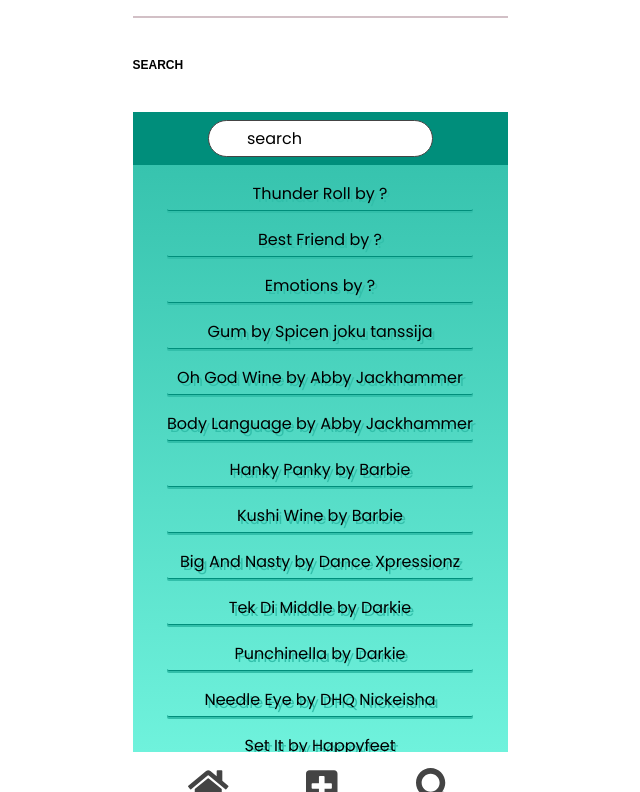
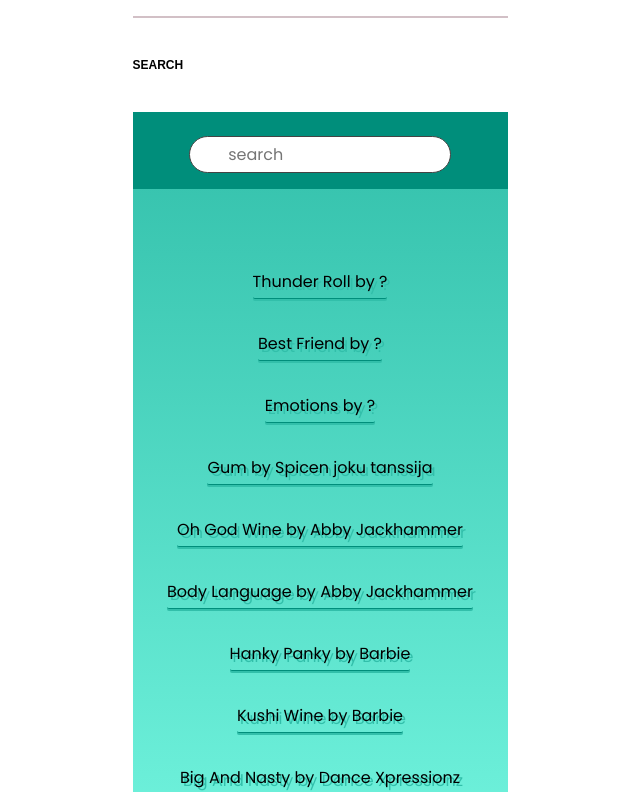
Before and after one commit to Termanty/movesapp, a React (Create React App) app: page / in a window 1280 px wide. Shown: the part 888-1680 px from the top of the page, without its empty margins (320-960 px from the left). Built offline with nearby package versions, Linux system fonts and the light colour scheme; data requests are answered from the project's data file.

Commit message:
search function added and readme updated

```diff
--- a/src/App.js
+++ b/src/App.js
@@ -40,7 +40,7 @@ class App extends Component {
         <div className="tempContainer">
           {/* <Header />
           <p>We have Dance Move page here</p> */}
-          {<Search dancelist={this.state.moves} />}
+          <Search dancelist={this.state.moves} />
           <Footer />
         </div>
 
--- a/src/components/Search.js
+++ b/src/components/Search.js
@@ -1,27 +1,64 @@
-import React from "react";
+import React, { Component } from "react";
 import Card from "./SmallMoveCard";
 // import DanceMovePage from "./DanceMovePage";
 
-const Search = (props) => {
-  return (
-    <div className="search">
-      <div className="searchWrapper">
-        <input
-          value="search"
-          className="searchValue" /*onClick={deleteSearch}*/
-        />
-      </div>
-      <div>
-        {props.dancelist.map((c) => (
+class Search extends Component {
+  state = {
+    searchedKey: "",
+  };
+
+  searchInputHandler = (event) => {
+    this.setState({
+      searchedKey: event.target.value,
+    });
+  };
+
+  render() {
+    let danceFilter = this.props.dancelist.filter((searchedKey) => {
+      let result;
+
+      if (
+        searchedKey.Move.toLowerCase().includes(
+          this.state.searchedKey.toLowerCase()
+        )
+      ) {
+        result = searchedKey.Move.toLowerCase().includes(
+          this.state.searchedKey.toLowerCase()
+        );
+      } else if (
+        searchedKey.Creator.toLowerCase().includes(
+          this.state.searchedKey.toLowerCase()
+        )
+      ) {
+        result = searchedKey.Creator.toLowerCase().includes(
+          this.state.searchedKey.toLowerCase()
+        );
+      }
+      return result;
+    });
+
+    let list = danceFilter.map((c) => (
       <Card
         move={c.Move}
         creator={c.Creator}
         // moveCard={<DanceMovePage />}
       />
-        ))}
+    ));
+
+    return (
+      <div className="search">
+        <div className="searchWrapper">
+          <input
+            placeholder="search"
+            onChange={this.searchInputHandler}
+            className="searchValue" // onClick={deleteSearch}
+          />
         </div>
+        {list}
+        <div></div>
       </div>
     );
-};
+  }
+}
 
 export default Search;
--- a/src/style.css
+++ b/src/style.css
@@ -117,7 +117,7 @@ input {
   align-items: center;
   padding-bottom: 3vh;
   overflow-y: scroll;
-  height: 80vh;
+  height: 90vh;
   background: var(--searchpage-gradient);
 }
 
@@ -129,14 +129,16 @@ input {
   display: flex;
   align-items: center;
   justify-content: center;
+  padding-top: 1vh;
+  margin-bottom: 8vh;
 }
 
 .search input {
-  width: 60%;
+  width: 70%;
   padding: 0.8vh;
   padding-left: 3vw;
   border-radius: 20px;
-  margin: 1vh;
+  margin: 2vh;
   font-family: var(--app-body-font);
   font-size: 16px;
 }
```
Also changed, not shown: 1 other file (tests, documents, lock files or other folders). Lines whose indentation alone changed are shown as unchanged.
